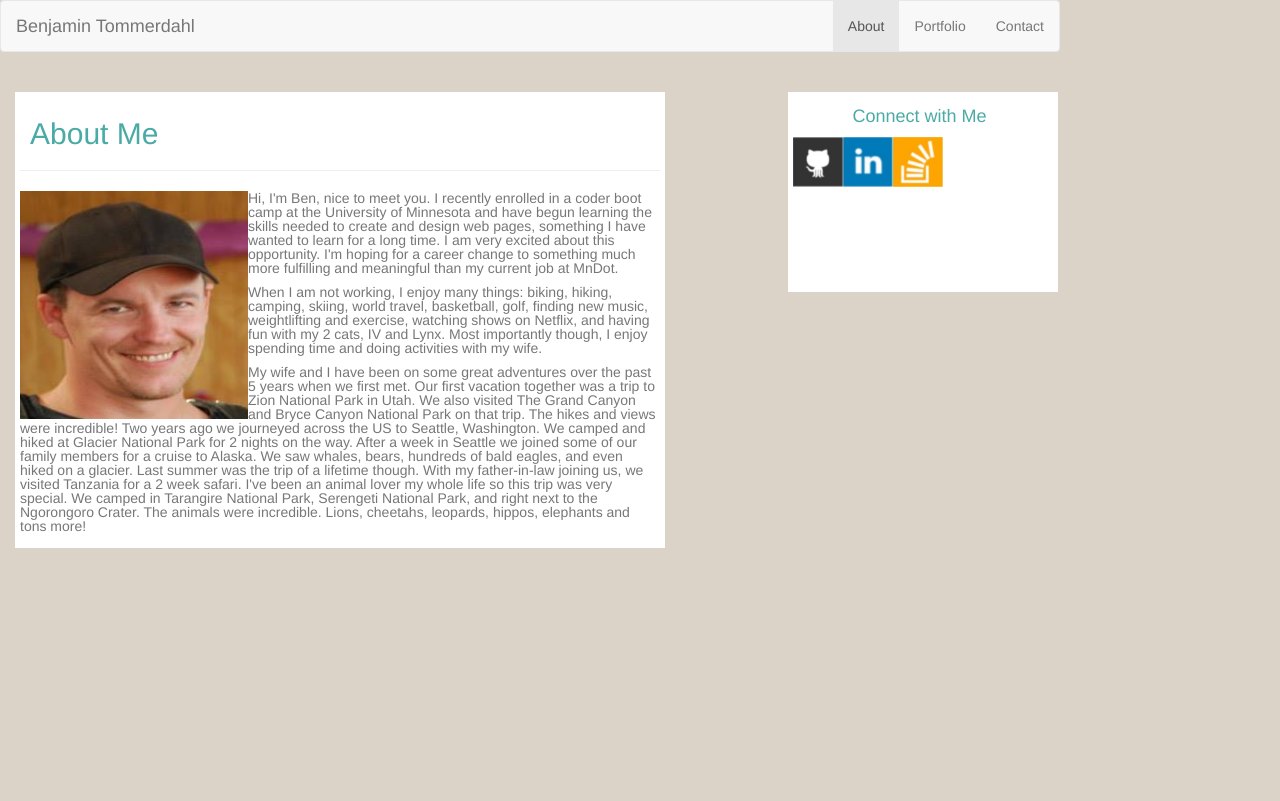
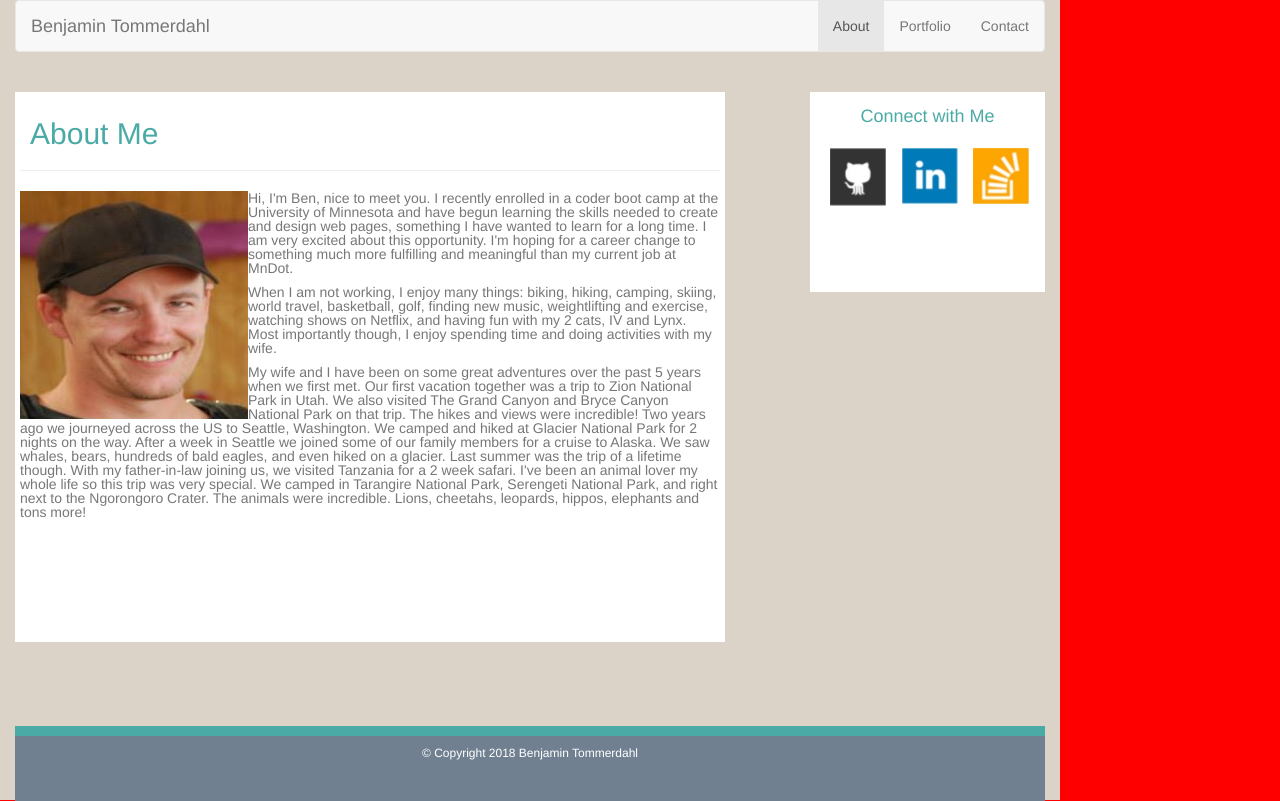
Before and after one commit to btommer2017/Bootstrap-Portfolio, a plain HTML site: page index.html in a window 1280 px wide. Drawn offline with nearby package versions, Linux system fonts and the light colour scheme; files whose address does not match are found by name.

Commit message:
change to perecntages

```diff
--- a/assets/css/style.css
+++ b/assets/css/style.css
@@ -29,7 +29,7 @@ h3 {
 
 h4 {
     font-size: 20;
-    margin-left: 60px;
+    text-align: center;
     color:  #4aaaa5;
 }
 
@@ -53,7 +53,7 @@ html{
     width: 1060px;
     height: 100%;
     margin: 0;
-    background-color: red);
+    background-color: red;
 }
 body {
     background-color: rgb(219, 211, 200);
@@ -98,21 +98,27 @@ img {
 	padding: 0;
     border: 0;
 }
+div.container {
+    width: 100%;
 
+
+
+}
 /* About Me */
 div.container1 {
-    width: 650px;
-    height: 550;
+    width: 105%;
+    height: 550px;
     border: 2px  #dddddd;
     margin-top: 20px;
+
     background-color: #ffffff;
     padding: 5px;
-    float: left
+    float: left;
 }
 
 /* Connect with Me links */
 div.container2 {
-    width: 270px;
+    width: 100%;
     height: 200px;
     border: 2px  #dddddd;
     margin-top: 20px;
@@ -233,14 +239,14 @@ div.box1 {
 }
 
 div.boxFooter {
-    width: 1060px;
+    width: 100%;
     height: 65px;
     border: 0.1px solid slategray;
     background-color: slategray;
 }
 
 div.topFooter {
-    width: 1060px;
+    width: 100%;
     height: 10px;
     border: 0.1px  #4aaaa5;
     background-color: #4aaaa5;
--- a/index.html
+++ b/index.html
@@ -11,8 +11,10 @@
   <link rel="stylesheet" href="./assets/css/style.css">
 
 </head>
-
 <header>
+    <div class="container">
+            <div class="row">
+              <div class="col-sm-12">
   <nav class="navbar navbar-default">
     <div class="container-fluid">
       <div class="navbar-header">
@@ -26,9 +28,9 @@
       </ul>
     </div>
   </nav>
+  </div></div></div>
             </header>
 <body>
-        <body>
                 <!-- Creates the Overall Grid -->
                 <div class="container">
 
@@ -62,29 +64,44 @@
 
                                        </section>
                                     </div>
-                    </div>
+                                </div>
 
-
-
-
+                                <div class="col-sm-1"></div>
                     <div class="col-sm-3">
                             <div class="container2">
                                     <section aria-labelledby="Connect with Me">
                                             <h4 id="Connect with Me"></h4>
                                             <h4>Connect with Me</h4>
-
-                                            <a href="https://github.com/btommer2017" target="_blank"><img src="C:\Users\btomm\Desktop\Basic-Portfolio\assets\images\CatLinkPic.jpg" alt="Ben Profile Pic" style="width:50px;height:50px;margin:0 0 0 50;"></a>
-                                            <a href="https://www.linkedin.com/in/benjamin-tommerdahl-116185151/" target="_blank"><img src="C:\Users\btomm\Desktop\Basic-Portfolio\assets\images\LinkedInLinkPic.jpg" alt="Ben Profile Pic" style="width:50px;height:50px;margin:0 0 0 9;"></a>
-                                            <a href="https://stackoverflow.com/users/story/9248386" target="_blank"><img src="C:\Users\btomm\Desktop\Basic-Portfolio\assets\images\OrangeLinkPic.jpg" alt="Ben Profile Pic" style="width:50px;height:50px;margin:0 0 0 9;"></a>
+                                            <a href="https://github.com/btommer2017" target="_blank"><img src="assets\images\CatLinkPic.jpg" alt="" style="width:25%;height:75%;margin-left:6.75%;margin-top:5%;"></a>
+                                            <a href="https://www.linkedin.com/in/benjamin-tommerdahl-116185151/" target="_blank"><img src="assets\images\LinkedInLinkPic.jpg" alt="" style="width:25%;height:30%;margin-left:6.75%;margin-top:5%;"></a>
+                                            <a href="https://stackoverflow.com/users/story/9248386" target="_blank"><img src="assets\images\OrangeLinkPic.jpg" alt="" style="width:25%;height:35%;margin-left:6.75%;margin-top:5%;"></a>
 
                                     </section>
                             </div>
                     </div>
-                    <div class="col-sm-1"></div>
                  </div>
                   </div>
 
               </body>
+              <br>  <br>  <br>  <br>  <br>  <br>
+              <footer class="footer">
+                    <div class="container">
+                            <div class="row">
+                              <div class="col-sm-12">
+
+                    <div class="topFooter">
+                        <div class="topFooter"><h7></h7></div>
+
+                    </div>
+
+                    <div class="footer">
+
+                        <div class="boxFooter"><h6> © Copyright 2018 Benjamin Tommerdahl</h6></div>
+
+                    </div>
+                   </div></div></div>
+
+            </footer>
 
               </html>
 
```
